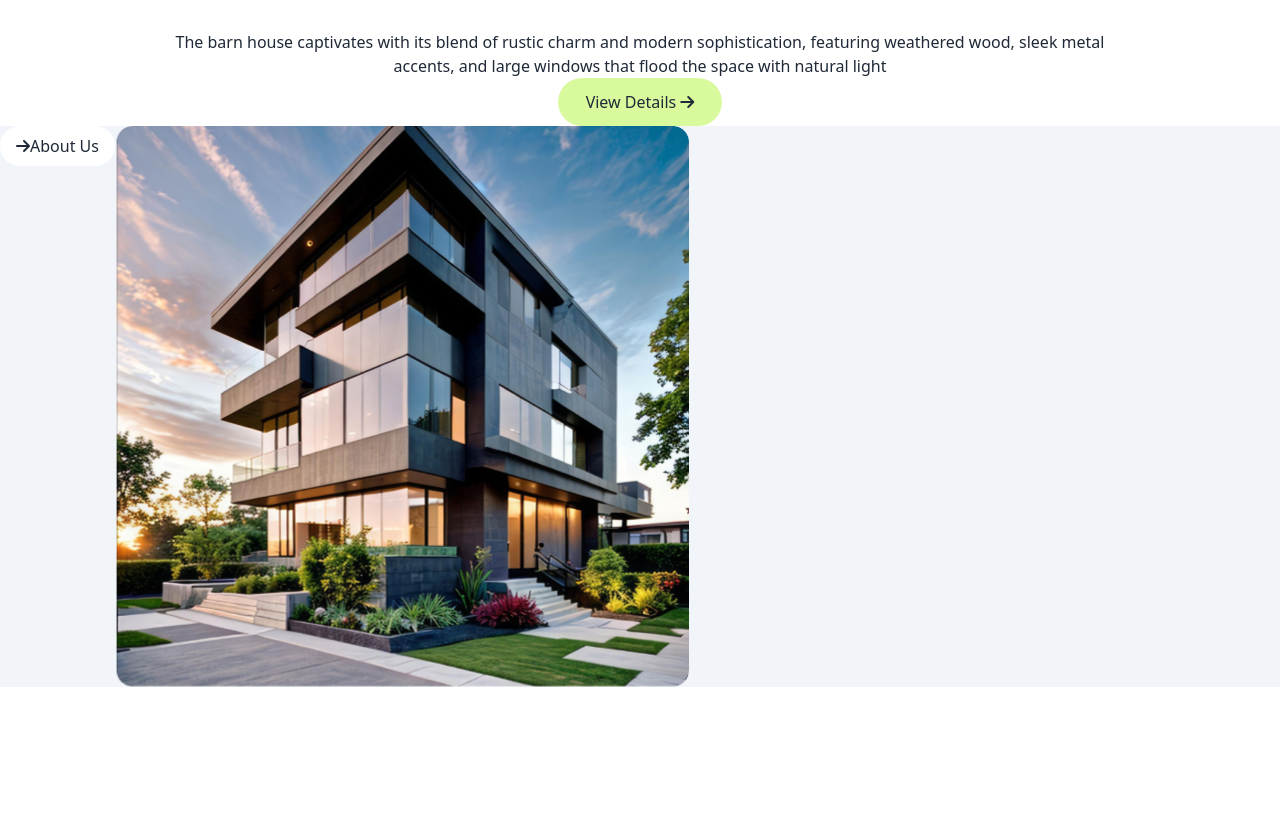
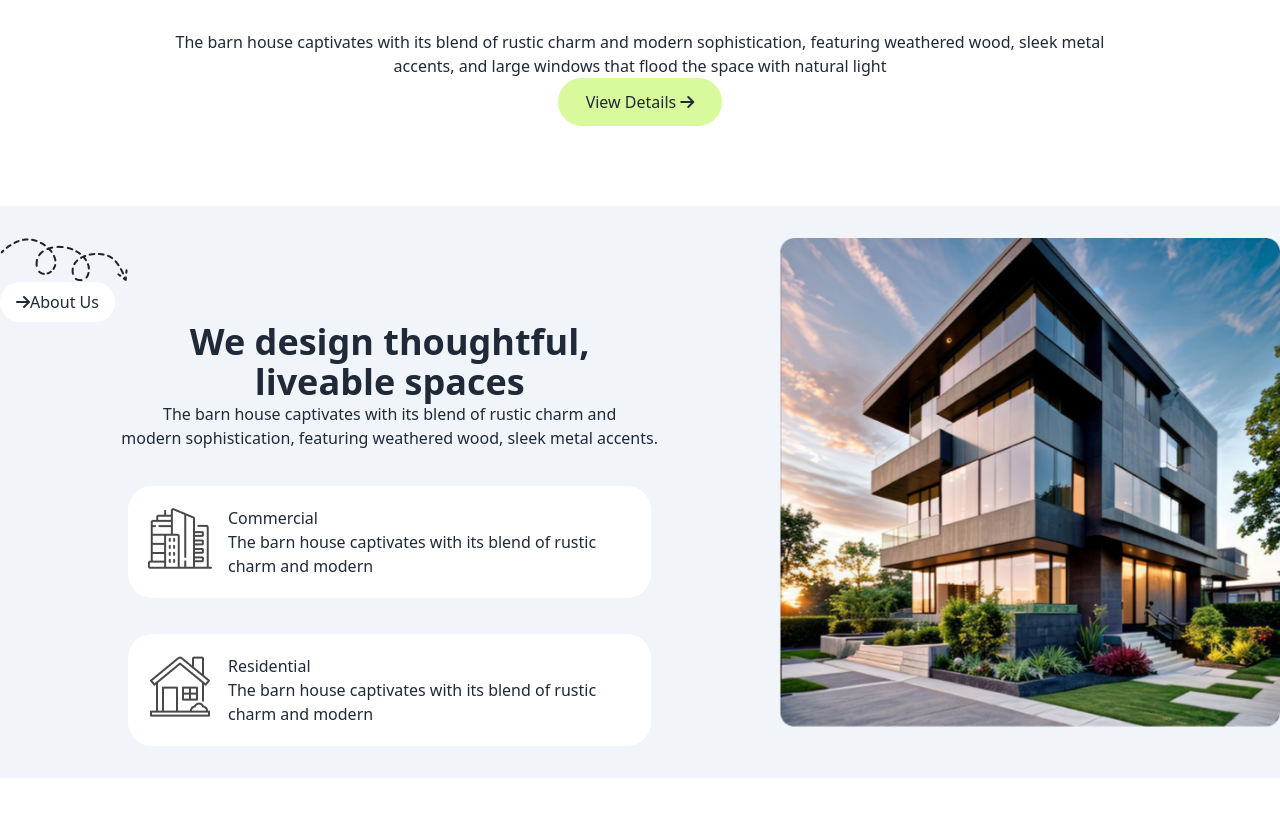
Before and after one commit to sadmankabir444/Third-assignment, a plain HTML site: page index.html in a window 1280 px wide. Shown: the part 600-1416 px from the top of the page. Before the commit the page ends 1287 px from the top, so only its background shows below. Drawn offline with nearby package versions, Linux system fonts and the light colour scheme.

Commit message:
Design section added

```diff
--- a/index.html
+++ b/index.html
@@ -68,14 +68,35 @@
         </div>
        </section>
        <!-- Design section -->
-      <section class="bg-slate-100 flex">
-        <div>
+      <section class="bg-slate-100 py-8 flex my-20">
+        <div class="">
+          <img src="images/Vector.png" alt="">
           <button class="bg-white px-4 py-2 rounded-3xl"><i class="fa-solid fa-arrow-right"></i>About Us </button>
+          <h1 class="font-bold text-4xl text-center">We design thoughtful, <br>
+            liveable spaces</h1>
+            <p class="text-center"> The barn house captivates with its blend of rustic charm and <br>
+              modern sophistication, featuring weathered wood, sleek metal accents.</p>
+              <div class="mx-32 py-5 px-5 my-9 bg-white rounded-3xl relative">
+                <img class="absolute" src="images/commercial.png" alt="">
+                <h2 class="pl-20">Commercial</h2>
+                <p class="pl-20">The barn house captivates with its blend
+                  of rustic charm and modern</p>
+              </div>
+              <div class="mx-32 py-5 px-5 bg-white rounded-3xl relative">
+                <img class="absolute" src="images/residential.png" alt="">
+                <h2 class="pl-20">
+                  Residential
+                </h2>
+                <p class="pl-20">The barn house captivates with its blend
+                  of rustic charm and modern</p>
+              </div>
         </div>
         <div>
           <img src="images/Rectangle.png" alt="">
         </div>
       </section>
+
+      <!-- Works Process Section -->
     </main>
     <footer>
 
```
